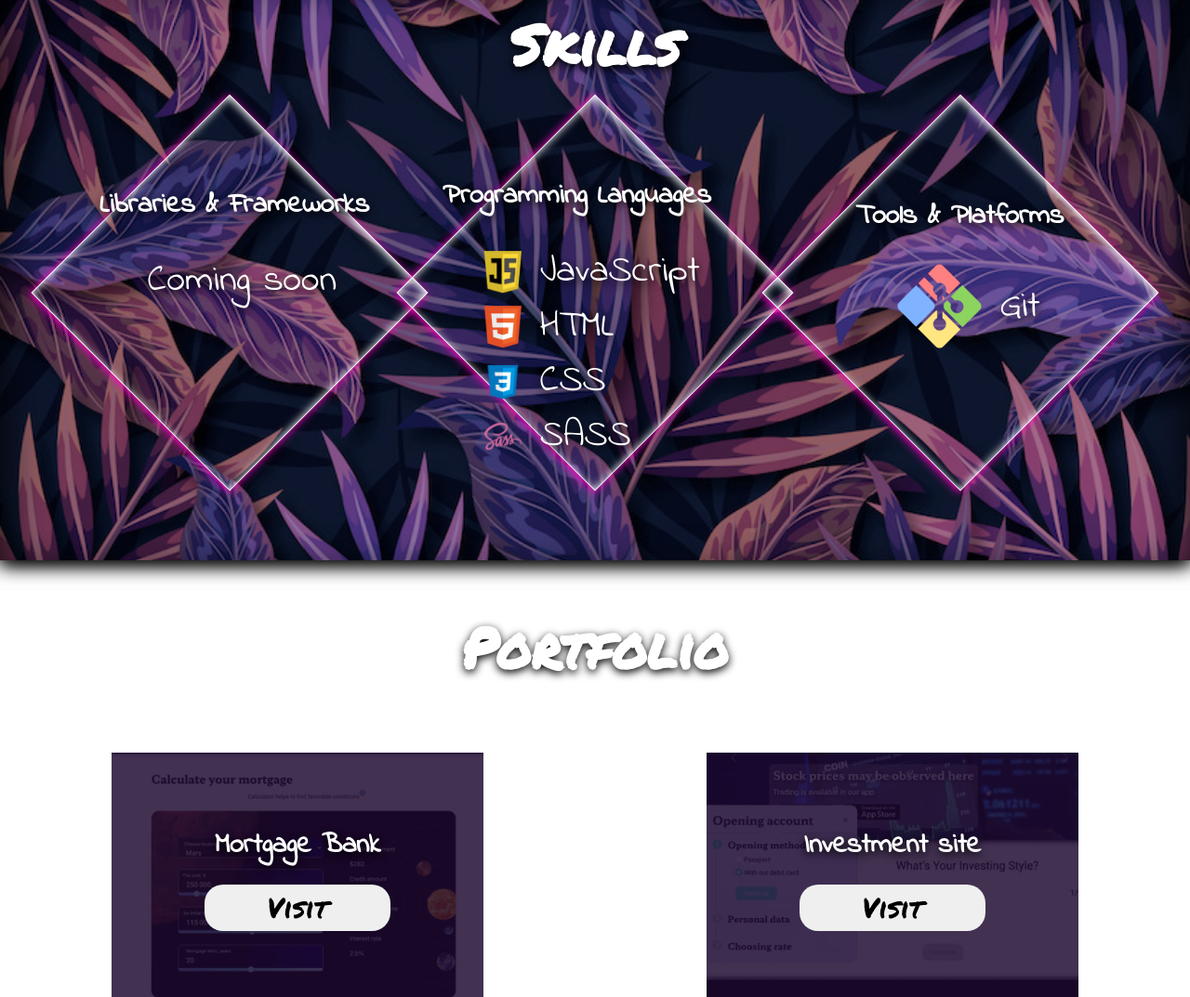
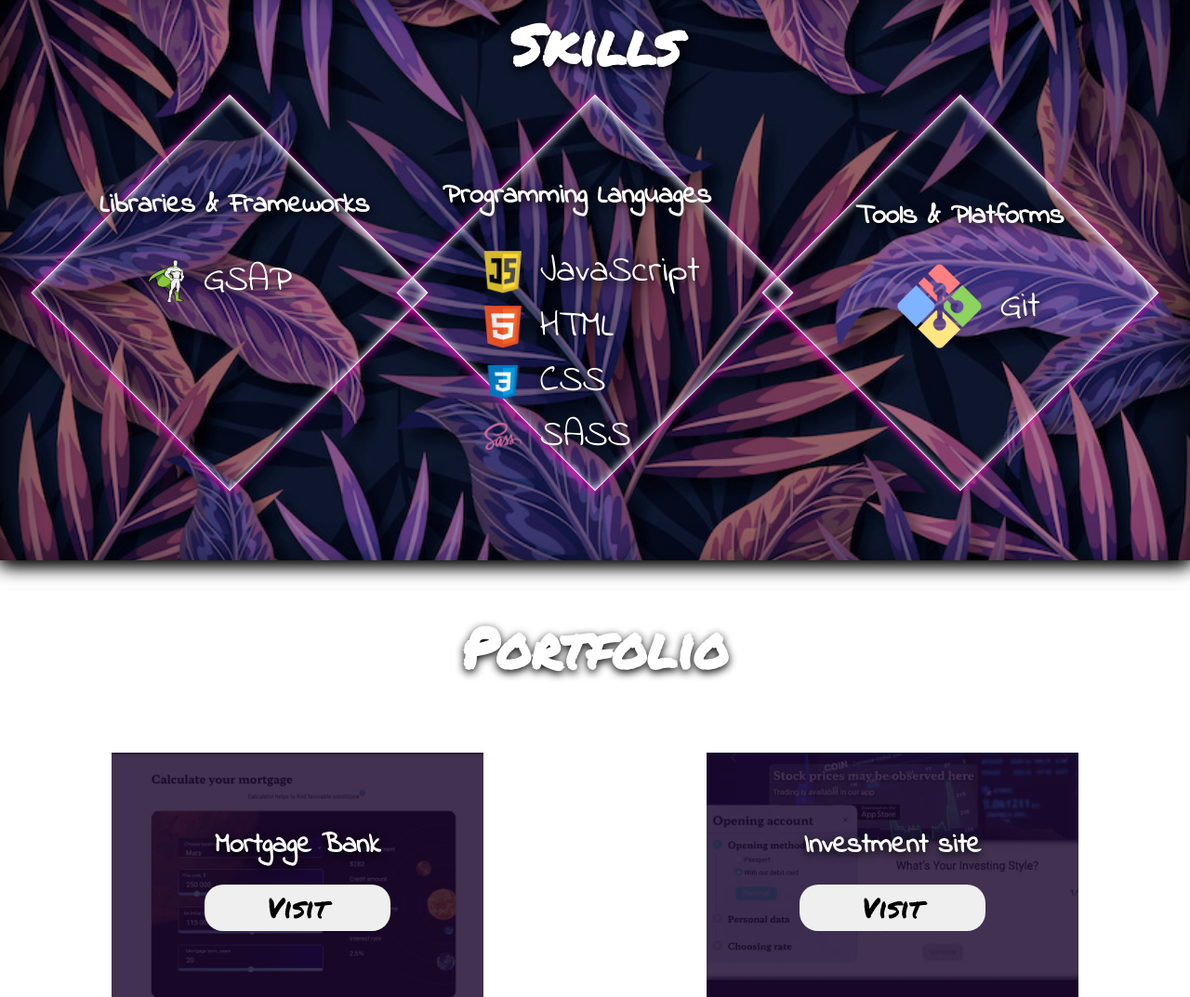
Before and after one commit to Relativelie/portfolioPage, a plain HTML site: page index.html in a window 1280 px wide. Shown: the part 942-2015 px from the top of the page at 93% size. Drawn offline with Linux system fonts and the light colour scheme.

Commit message:
added gsap in Libraries & Frameworks block

```diff
--- a/index.html
+++ b/index.html
@@ -161,7 +161,8 @@
                         <h3>Libraries & Frameworks</h3>
                         <div class="cardItemInsideElem">
                             <div class="cardItemElem">
-                                <p>Coming soon</p>
+                                <img src="images/gsap.png" alt="">
+                                <p>GSAP</p>
                             </div>
                         </div>
                     </div>
```
Also changed, not shown: images/gsap.png (added).
